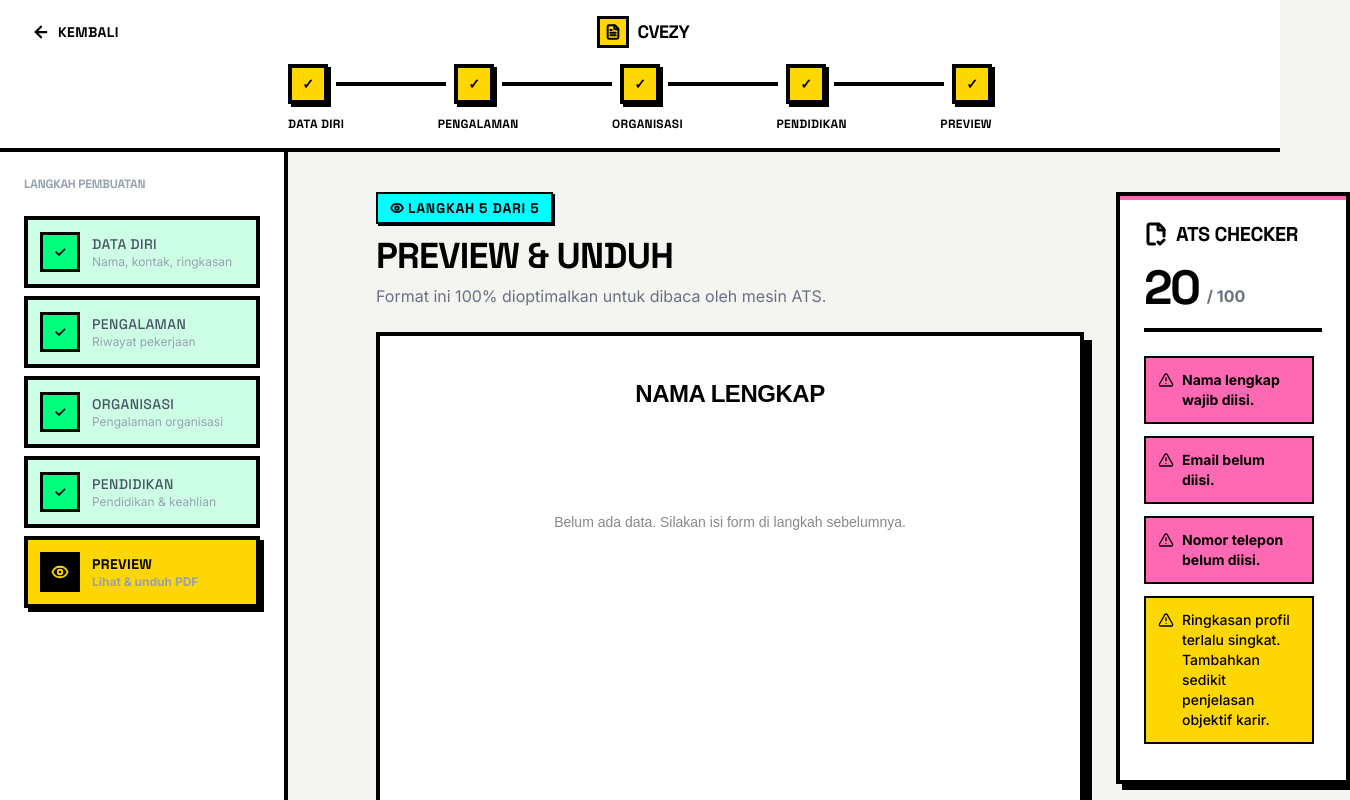
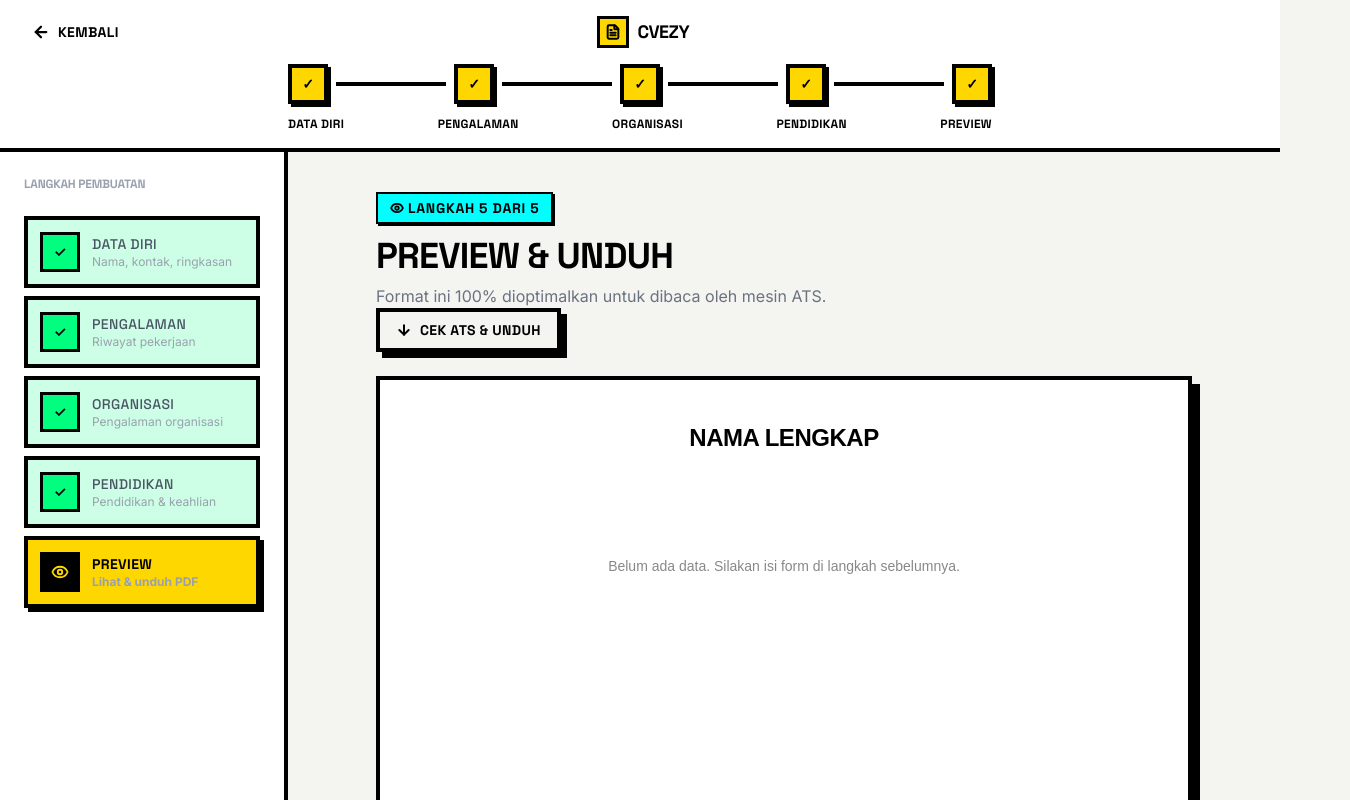
Before and after one commit to RiyanTriadi/cvezy, a Next.js app: page /builder/preview in a window 1280 px wide. Shown: the top 800 px of the page, 1350 px wide, since content can reach past the window. Built offline with nearby package versions, Linux system fonts and the light colour scheme.

Commit message:
feat: improve responsive

```diff
--- a/src/app/builder/preview/page.tsx
+++ b/src/app/builder/preview/page.tsx
@@ -2,7 +2,7 @@
 
 import React, { useRef, useState, useEffect } from "react";
 import Link from "next/link";
-import { ArrowLeft, Eye, Download, FileCheck2, AlertTriangle, CheckCircle2 } from "lucide-react";
+import { ArrowLeft, ArrowDown, Eye, Download, FileCheck2, AlertTriangle, CheckCircle2 } from "lucide-react";
 import { BrutalButton } from "@/components/ui/brutal-button";
 import { BrutalCard, BrutalCardTitle } from "@/components/ui/brutal-card";
 import { BrutalBadge } from "@/components/ui/brutal-badge";
@@ -116,10 +116,10 @@ export default function PreviewPage() {
   if (!isClient) return null; // Avoid hydration mismatch
 
   return (
-    <div className="flex flex-col lg:flex-row gap-8">
-      {/* Left: CV Preview Area */}
-      <div className="flex-1">
-        <div className="mb-6 flex items-center justify-between">
+    <div className="flex flex-col gap-8">
+      {/* Top: CV Preview Area */}
+      <div className="w-full">
+        <div className="mb-6 flex-col md:flex-row items-center justify-between">
           <div>
             <BrutalBadge variant="cyan" className="mb-3">
               <Eye size={14} strokeWidth={3} className="mr-1" />
@@ -132,6 +132,15 @@ export default function PreviewPage() {
               Format ini 100% dioptimalkan untuk dibaca oleh mesin ATS.
             </p>
           </div>
+          <BrutalButton
+            variant="ghost"
+            size="sm"
+            onClick={() => document.getElementById("actions-panel")?.scrollIntoView({ behavior: "smooth" })}
+            icon={<ArrowDown size={16} strokeWidth={3} />}
+            className="flex mt-4 md:mt-0"
+          >
+            Cek ATS & Unduh
+          </BrutalButton>
         </div>
 
         {/* The ATS Printable CV Container */}
@@ -269,10 +278,10 @@ export default function PreviewPage() {
         </div>
       </div>
 
-      {/* Right: Sidebar / ATS Checker & Actions */}
-      <div className="w-full lg:w-80 flex flex-col gap-6">
+      {/* Bottom: ATS Checker & Actions */}
+      <div id="actions-panel" className="w-full flex flex-col md:flex-row gap-6 mb-8 scroll-mt-6">
         {/* ATS Checker Panel */}
-        <BrutalCard className="pt-6" accentColor={atsAnalysis.score >= 80 ? "green" : atsAnalysis.score >= 50 ? "yellow" : "pink"}>
+        <BrutalCard className="pt-6 flex-1" accentColor={atsAnalysis.score >= 80 ? "green" : atsAnalysis.score >= 50 ? "yellow" : "pink"}>
           <div className="flex items-center gap-2 mb-4">
             <FileCheck2 size={24} strokeWidth={3} />
             <BrutalCardTitle className="mb-0">ATS Checker</BrutalCardTitle>
@@ -306,7 +315,7 @@ export default function PreviewPage() {
         </BrutalCard>
 
         {/* Actions */}
-        <BrutalCard className="pt-6">
+        <BrutalCard className="pt-6 md:w-80 shrink-0 h-fit">
           <BrutalCardTitle className="mb-4">Tindakan</BrutalCardTitle>
           <div className="flex flex-col gap-3">
             <BrutalButton
```
